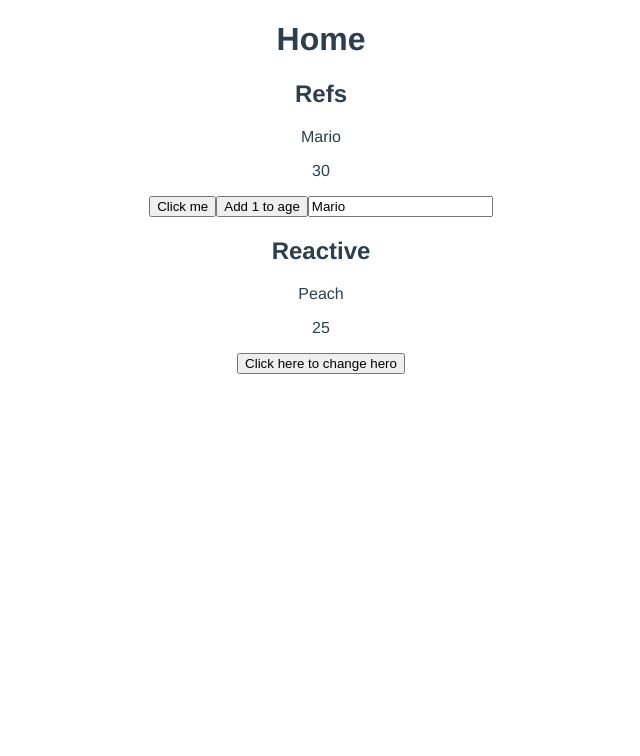
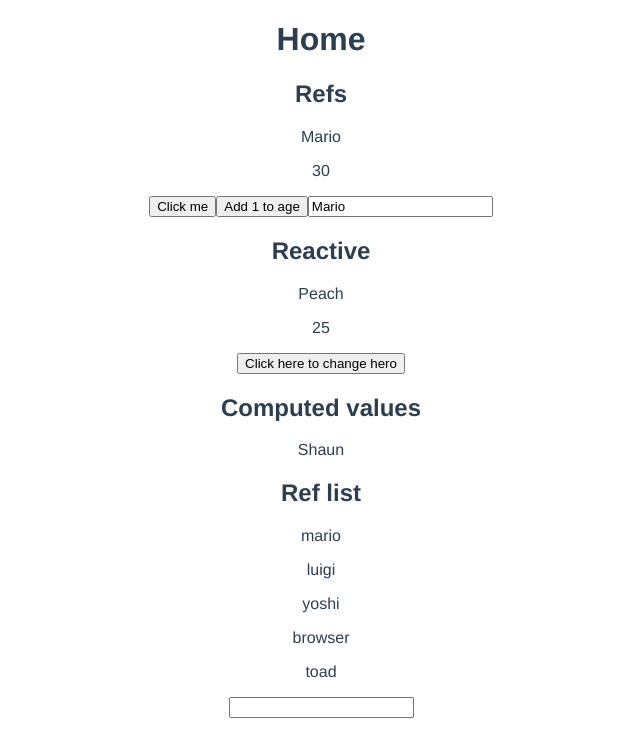
Before and after one commit to Giapa/Learning-Journey, a Vue app in the folder Vue/v3-blog/: page / in a window 1280 px wide. Shown: the top 756 px of the page, without its empty margins (319-959 px from the left). Built offline with nearby package versions, Linux system fonts and the light colour scheme.

Commit message:
Use computed values

```diff
--- a/Vue/v3-blog/src/views/Home.vue
+++ b/Vue/v3-blog/src/views/Home.vue
@@ -12,19 +12,33 @@
     <p>{{ reactivename.name }}</p>
     <p>{{ reactivename.age }}</p>
     <button @click="updateReactive">Click here to change hero</button>
+    <br />
+    <h2>Computed values</h2>
+    <p>{{ computedname }}</p>
+    <h2>Ref list</h2>
+    <div v-for="lname in matchinaNames" :key="lname">
+      <p>{{ lname }}</p>
+    </div>
+    <input type="text" v-model="search" />
   </div>
 </template>
 
 <script>
-import { ref, reactive } from "@vue/reactivity";
+import { ref, reactive, computed } from "@vue/reactivity";
 export default {
   name: "Home",
   setup() {
-    console.log("Setup");
+    const computedname = computed(() => {
+      return "Shaun";
+    });
+
+    const names = ref(["mario", "luigi", "yoshi", "browser", "toad"]);
+    const search = ref("");
 
     const name = ref("Mario");
     const age = ref(30);
 
+    // Reactive cannot use primative values.
     const reactivename = reactive({ name: "Peach", age: 25 });
 
     const handleClick = () => {
@@ -37,7 +51,20 @@ export default {
       reactivename.age = "27";
     };
 
-    return { name, age, handleClick, reactivename, updateReactive };
+    const matchinaNames = computed(() => {
+      return names.value.filter((name) => name.includes(search.value));
+    });
+
+    return {
+      name,
+      age,
+      handleClick,
+      reactivename,
+      updateReactive,
+      computedname,
+      search,
+      matchinaNames,
+    };
   },
 };
 </script>
```
